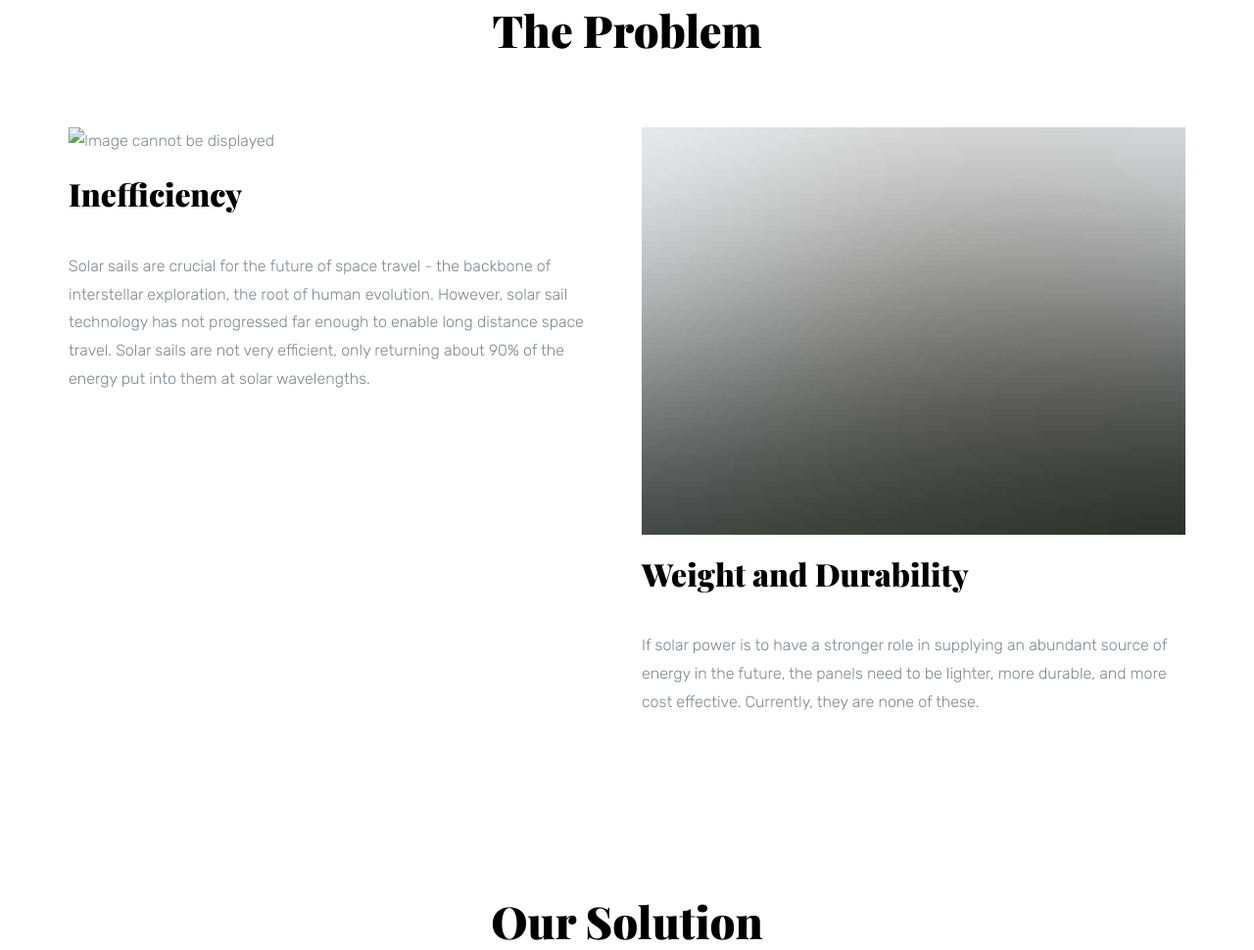
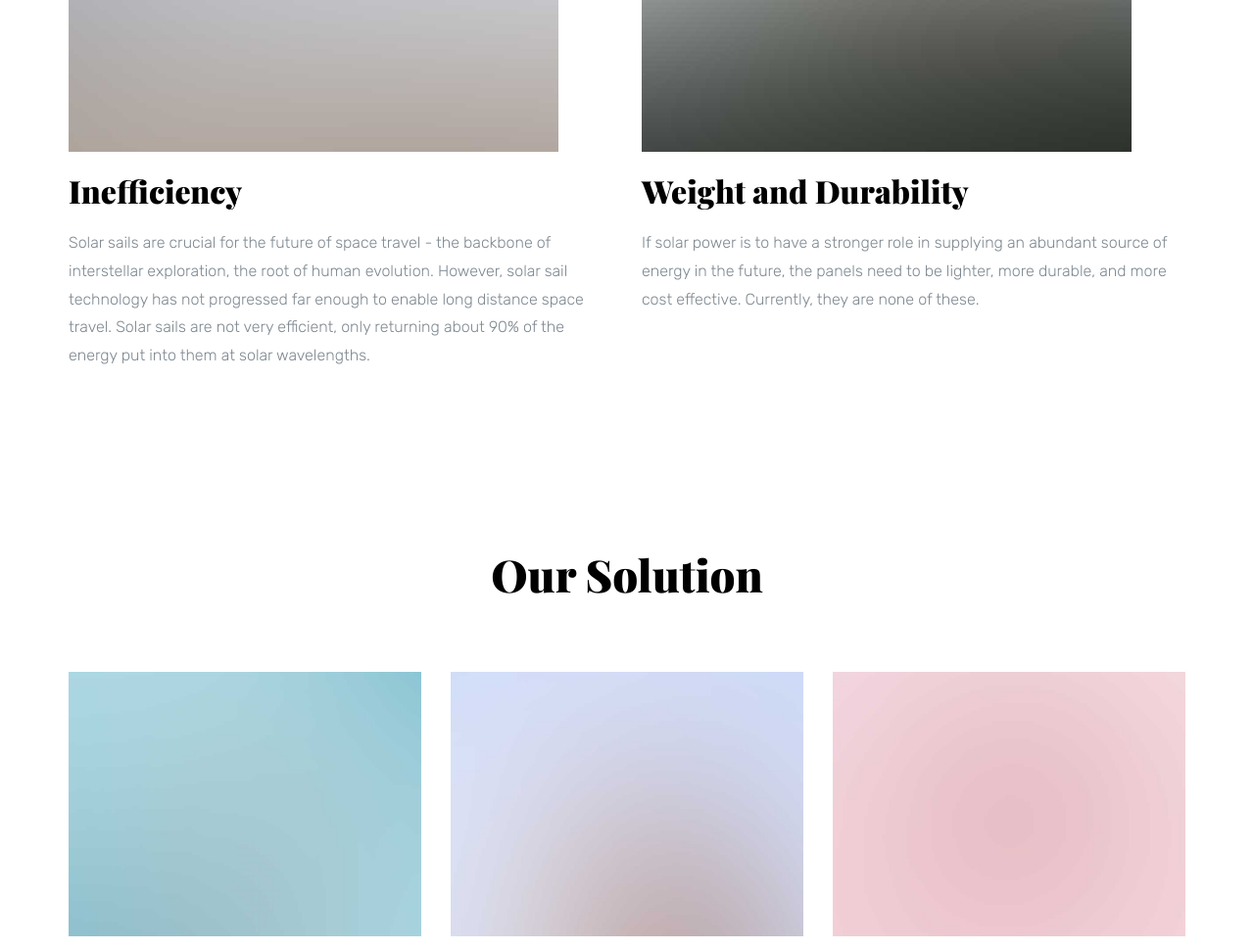
Before and after one commit to jeremyzhou1/Exploravision, a website: page index.html in a window 1280 px wide. Shown: the part 877-1847 px from the top of the page at 98% size. Drawn offline with nearby package versions, Linux system fonts and the light colour scheme; files whose address does not match are found by name.

Commit message:
New layout for Word pages

```diff
--- a/index.html
+++ b/index.html
@@ -10,7 +10,7 @@
 
     <link href="https://fonts.googleapis.com/css?family=Playfair+Display:400,700,900|Rubik:300,400,500" rel="stylesheet">
     <link rel="stylesheet" href="css/styles-merged.css">
-    <link rel="stylesheet" href="css/style.min.css">
+    <link rel="stylesheet" href="css/style.css">
     <link rel="stylesheet" href="css/custom.css">
   </head>
   <body>
@@ -61,15 +61,15 @@
         </div>
         <div class="row">
           <div class="col-md-6">
-            <p><img src="img/aluminum-refraction-performance.png" alt="Image cannot be displayed" class="img-responsive"></p>
-            <h3 class="mt0 mb40">Inefficiency</h3>
+            <p><img src="img/img_1.jpg" alt="Image cannot be displayed" class="img-responsive" width="500" height="300"></p>
+            <h3 class="mt0 mb20">Inefficiency</h3>
             <p>Solar sails are crucial for the future of space travel - the backbone of interstellar exploration, the root of human evolution. However,
                 solar sail technology has not progressed far enough to enable long distance space travel. Solar sails are not very efficient, only returning
                 about 90% of the energy put into them at solar wavelengths.</p>
           </div>
           <div class="col-md-6">
-            <p><img src="img/img_5.jpg" alt="Image cannot be displayed" class="img-responsive"></p>
-            <h3 class="mt0 mb40">Weight and Durability</h3>
+            <p><img src="img/img_5.jpg" alt="Image cannot be displayed" class="img-responsive" width="500" height="300"></p>
+            <h3 class="mt0 mb20">Weight and Durability</h3>
             <p> If solar power is to have a stronger role in supplying an abundant source of energy in the future, the panels need to be lighter, more durable, and more cost effective.
                 Currently, they are none of these.</p>
           </div>
@@ -87,19 +87,19 @@
         </div>
         <div class="row">
           <div class="col-md-4">
-            <p><img src="img/dielectric-refraction.png" alt="Image cannot be displayed" class="img-responsive"></p>
+            <p><img src="img/img_2.jpg" alt="Image cannot be displayed" class="img-responsive"></p>
             <h3 class="mt0 mb40"><a href="#" class="hover-reverse">Efficient</a></h3>
             <p>Our proposed solution maximizes the efficiency of solar sails. The reflective properties of CVD diamonds would
                 potentially increase the current efficiency of solar sails to almost 100%.</p>
           </div>
           <div class="col-md-4">
-            <p><img src="img/cost-benefits.jpg" alt="Image cannot be displayed" class="img-responsive"></p>
+            <p><img src="img/img_3.jpg" alt="Image cannot be displayed" class="img-responsive"></p>
             <h3 class="mt0 mb40"><a href="#" class="hover-reverse">Effective</a></h3>
             <p>Although the objective cost of CVD diamonds is higher than that of aluminum, the increase in efficiency renders our solution
                 to be cost effective. Additionally, future advancements in diamond synthesis could lower costs by a dramatic measure.</p>
           </div>
           <div class="col-md-4">
-            <p><img src="img/global-protection.jpeg" alt="Image cannot be displayed" class="img-responsive"></p>
+            <p><img src="img/img_4.jpg" alt="Image cannot be displayed" class="img-responsive"></p>
             <h3 class="mt0 mb40"><a href="#" class="hover-reverse">Ethical</a></h3>
             <p>The synthesis of diamonds does not harm the planet in any way. They are used in a variety of applications and can replace
                 a genuine diamond in jewelry without noticeable difference.</p>
--- a/scss/style.scss
+++ b/scss/style.scss
@@ -279,7 +279,7 @@ a {
 	background-repeat: no-repeat;
 	position: relative;
 	top: 0;
-	height: 800px;
+	height: 450px;
 	overflow: hidden;
 	.probootstrap-scroll-down {
 		position: absolute;
@@ -298,7 +298,7 @@ a {
 		}
 	}
 	.probootstrap-intro-text {
-		margin-top: 280px;
+		margin-top: 160px;
 		padding-left: 0px;
 		padding-right: 0px;
 		@media screen and (max-width: $screen-sm) {
```
Also changed, not shown: css/style.css, ppt/history/header.PNG (added), ppt/index/eee.PNG (added), ppt/index/header.PNG (added), ppt/index/inefficiency_weight_durability.PNG (added), ppt/index/intro.PNG (added), ppt/index/oursolution.PNG (added), ppt/index/zeproblem.PNG (added), word/index_problem.PNG (added), word/index_solution.PNG (added), 4 other files.
